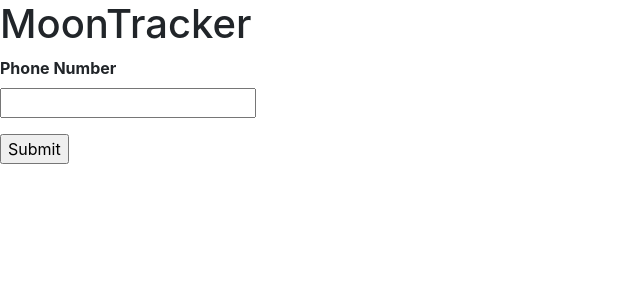
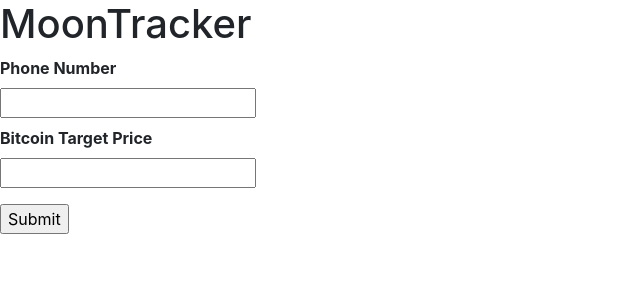
Before and after one commit to BalaRamachandren/impe, a Flask app: page / in a window 1280 px wide. Shown: the top 300 px of the page, without its empty margins (0-640 px from the left). Run offline with Flask 3, Linux system fonts and the light colour scheme; some libraries are stand-ins or nearby versions.

Commit message:
added price field - minor change

```diff
--- a/app.py
+++ b/app.py
@@ -1,5 +1,5 @@
 from flask import Flask, request, render_template, flash
-from wtforms import Form, StringField, validators
+from wtforms import Form, StringField, IntegerField, validators
 
 from twilio.rest import Client as TwilioClient
 from coinbase.wallet.client import Client as CoinbaseClient
@@ -12,6 +12,7 @@ twilio_client = TwilioClient(twilio_sid, twilio_auth)
 
 class PhoneNumberForm(Form):
     phone_number = StringField('Phone Number', [validators.Length(min=10)])
+    target_price = IntegerField('Bitcoin Target Price', [validators.optional()])
 
 app = Flask(__name__)
 
@@ -19,7 +20,10 @@ app = Flask(__name__)
 def index():
     form = PhoneNumberForm(request.form)
     if request.method == 'POST' and form.validate():
+        # need to store in database and send notification when
+        # target price is reached
         phone_number = form.phone_number.data
+        target_price = form.target_price.data
         price = coinbase_client.get_spot_price(currency='USD')
         twilio_client.api.account.messages.create(
             to=phone_number,
--- a/templates/index.html
+++ b/templates/index.html
@@ -13,7 +13,8 @@
         {% from "_formhelpers.html" import render_field %}
         <form method=post>
             <dl>
-                {{ render_field(form.phone_number) }}
+                <dt>{{ render_field(form.phone_number) }}</dt>
+                <dt>{{ render_field(form.target_price) }}</dt>
             </dl>
             <input type=submit value=Submit>
         </form>
```
